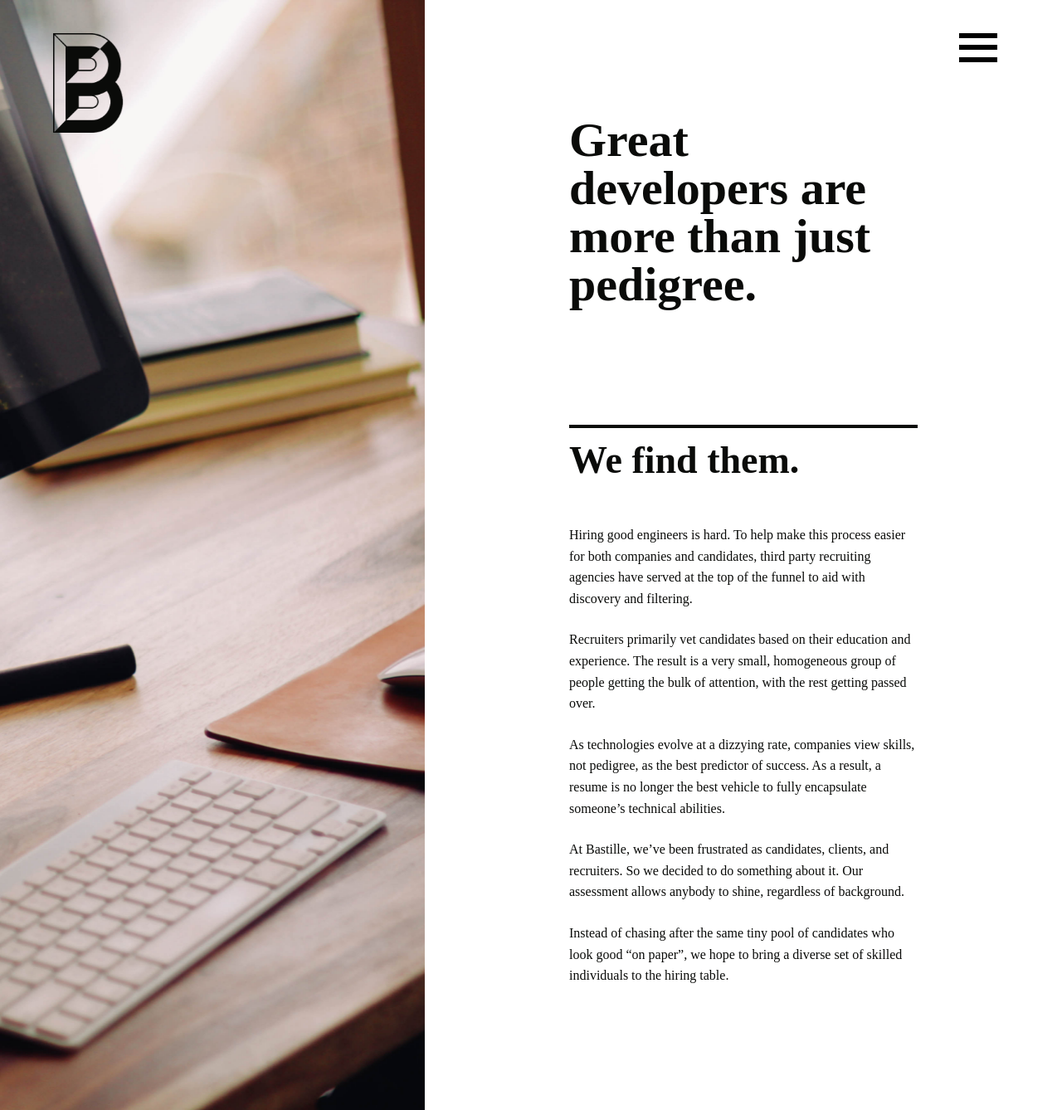
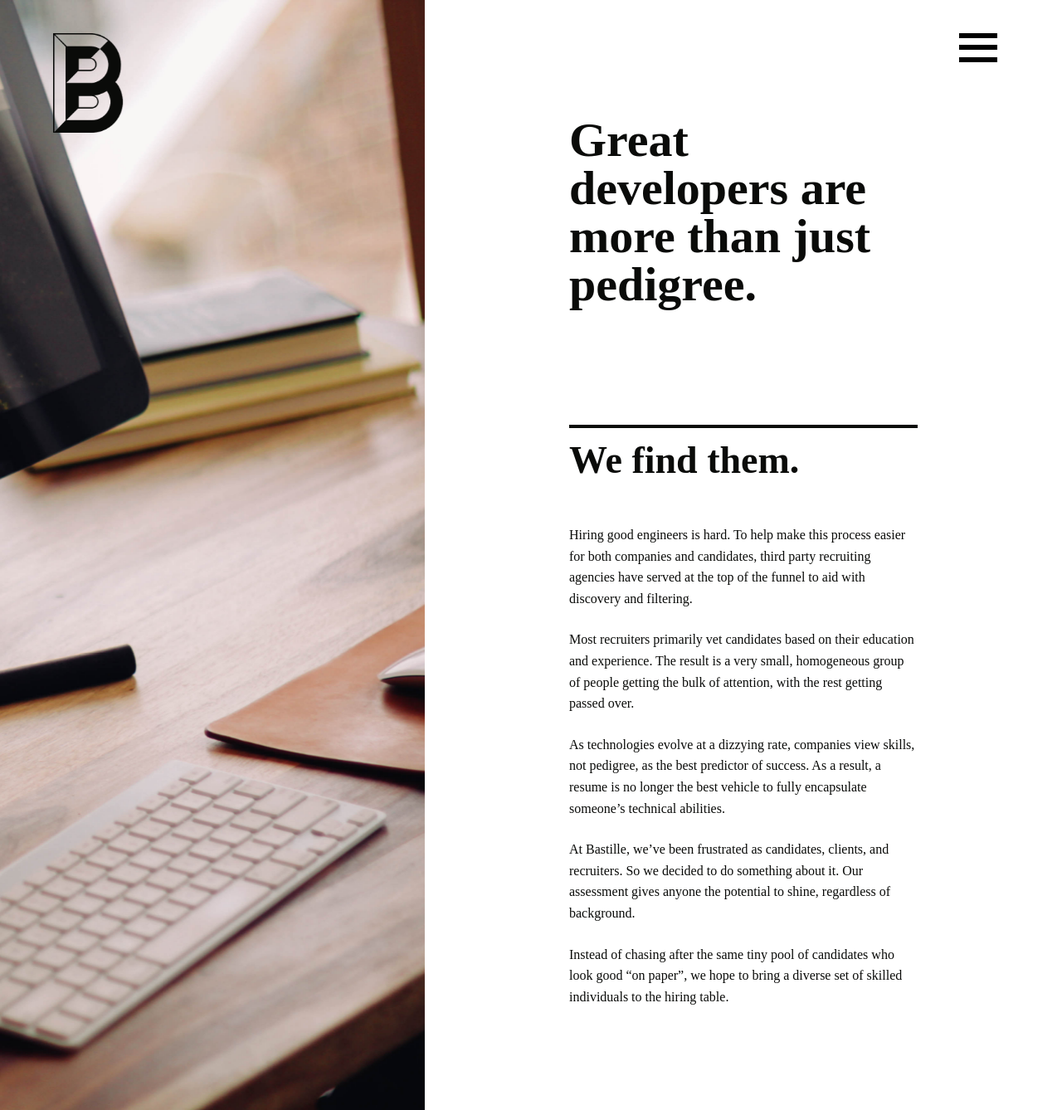
Before and after one commit to bastilleagency/bastille, a Jekyll site: the page built from about.markdown, in a window 1280 px wide. Shown: the whole page at 83% size. Built offline with Jekyll 4.4.1, drawn with Linux system fonts in a browser that asks for light colours; nearby versions of some CDN libraries; some web fonts are replaced.

Commit message:
Updated About

```diff
--- a/about.markdown
+++ b/about.markdown
@@ -9,10 +9,10 @@ layout: fixed-image
 
 Hiring good engineers is hard. To help make this process easier for both companies and candidates, third party recruiting agencies have served at the top of the funnel to aid with discovery and filtering.
 
-Recruiters primarily vet candidates based on their education and experience. The result is a very small, homogeneous group of people getting the bulk of attention, with the rest getting passed over.
+Most recruiters primarily vet candidates based on their education and experience. The result is a very small, homogeneous group of people getting the bulk of attention, with the rest getting passed over.
 
 As technologies evolve at a dizzying rate, companies view skills, not pedigree, as the best predictor of success. As a result, a resume is no longer the best vehicle to fully encapsulate someone’s technical abilities.
 
-At Bastille, we've been frustrated as candidates, clients, and recruiters. So we decided to do something about it. Our assessment allows anybody to shine, regardless of background.
+At Bastille, we've been frustrated as candidates, clients, and recruiters. So we decided to do something about it. Our assessment gives anyone the potential to shine, regardless of background.
 
 Instead of chasing after the same tiny pool of candidates who look good "on paper", we hope to bring a diverse set of skilled individuals to the hiring table.
```
